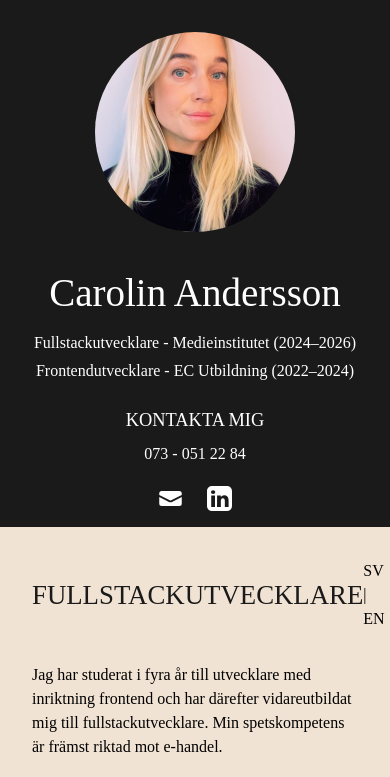
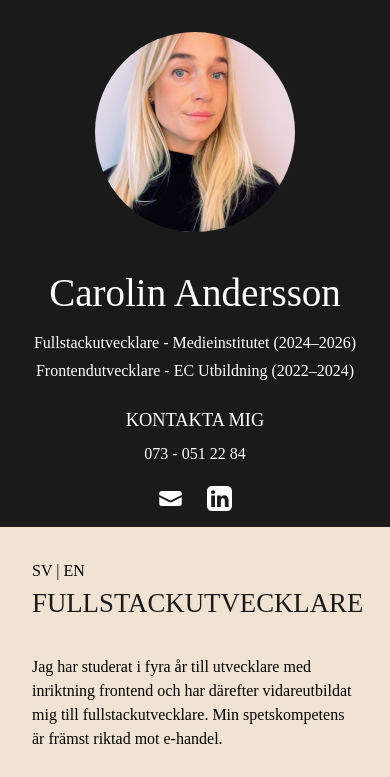
Before and after one commit to carolinmimmie/MyCv, a Next.js app: page / in a window 390 px wide. Shown: the top 777 px of the page. Built offline with nearby package versions, Linux system fonts and the light colour scheme.

Commit message:
fix: translation mobile

```diff
--- a/app/component/About.tsx
+++ b/app/component/About.tsx
@@ -19,7 +19,7 @@
 
   return (
     <section>
-      <div className="flex items-center justify-between mb-8">
+      <div className="flex flex-col-reverse md:flex-row md:justify-between md:items-center mb-8">
         <h2>{title[language]}</h2>
         <LanguageToggle />
       </div>
```
